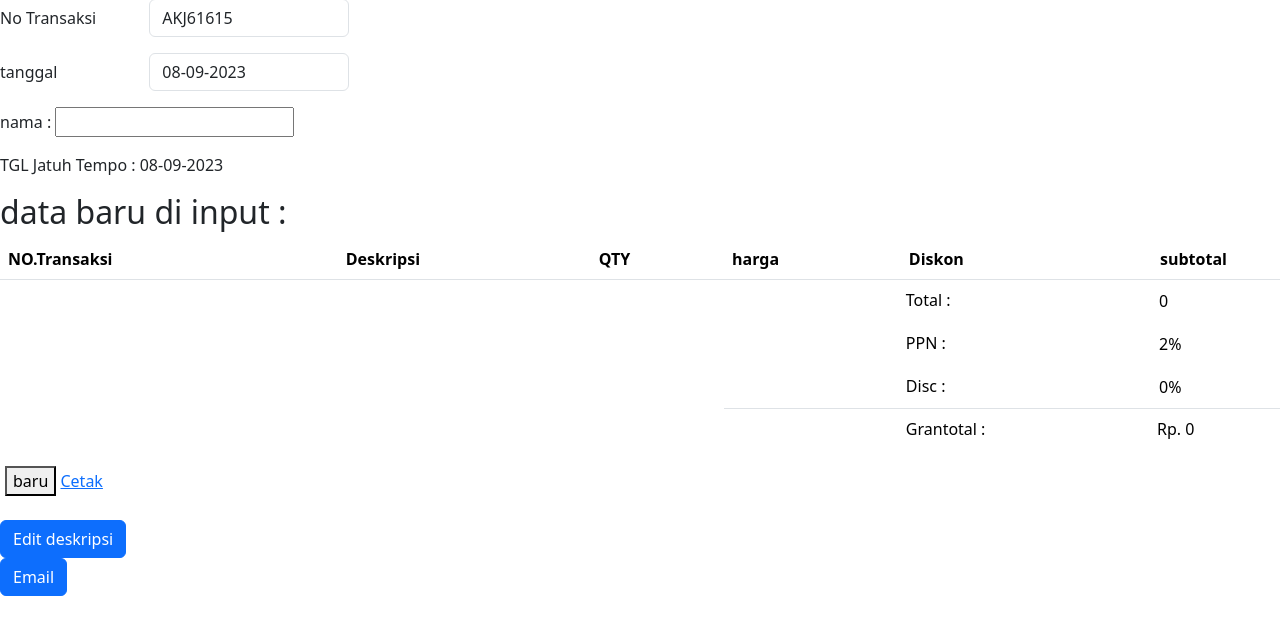
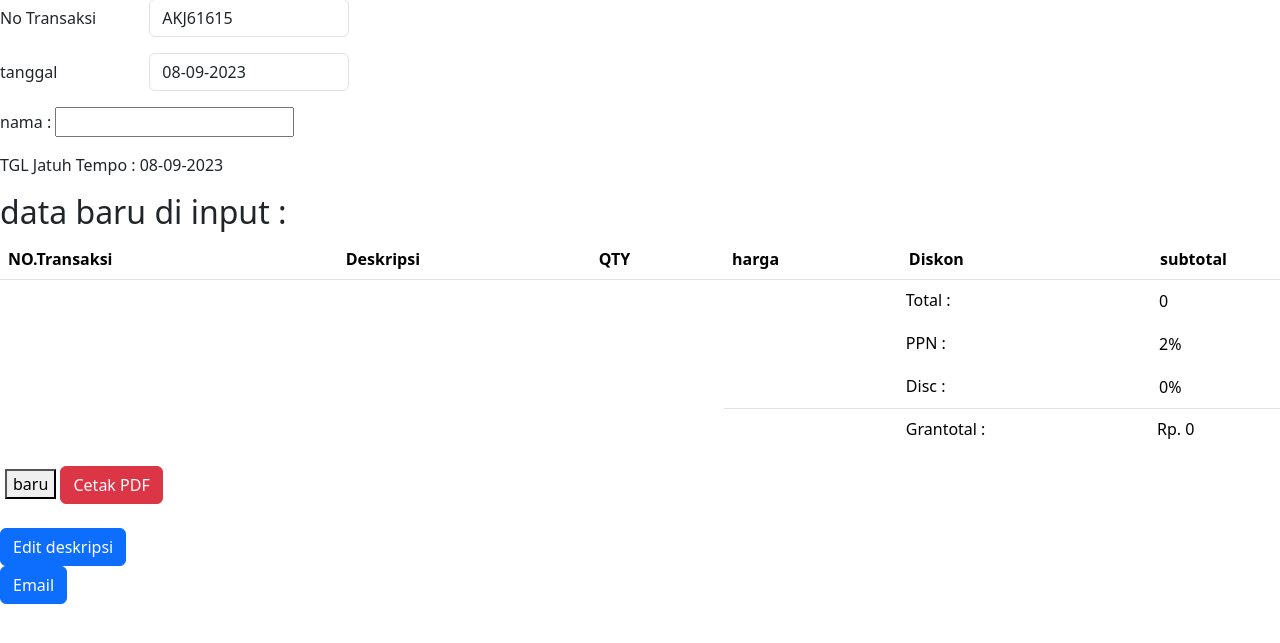
Before and after one commit to KecapVillain/project, a PHP site: page / in a window 1280 px wide. Shown: the part 39-682 px from the top of the page. Run offline with PHP 8.4, Linux system fonts and the light colour scheme; data that the repository does not hold is empty.

Commit message:
style tombol

```diff
--- a/index.php
+++ b/index.php
@@ -275,11 +275,11 @@ if (isset($_POST['prosesDescPDF'])) {
       } ?>
 
       <?php if ($_SESSION['tombol_disable']) {
-        echo " <a class='btn btn-danger' onclick='confirmReset()'>batal</a> ";
+        echo " <a class='btn btn-warning' onclick='confirmReset()'>batal</a> ";
       } else {
         echo "";
       } ?>
-      <a href="pdf.php" target="_blank" rel="noopener noreferrer">Cetak</a>
+      <a href="pdf.php" target="_blank" class="btn btn-danger" rel="noopener noreferrer">Cetak PDF</a>
 
     </div>
   </form>
```
